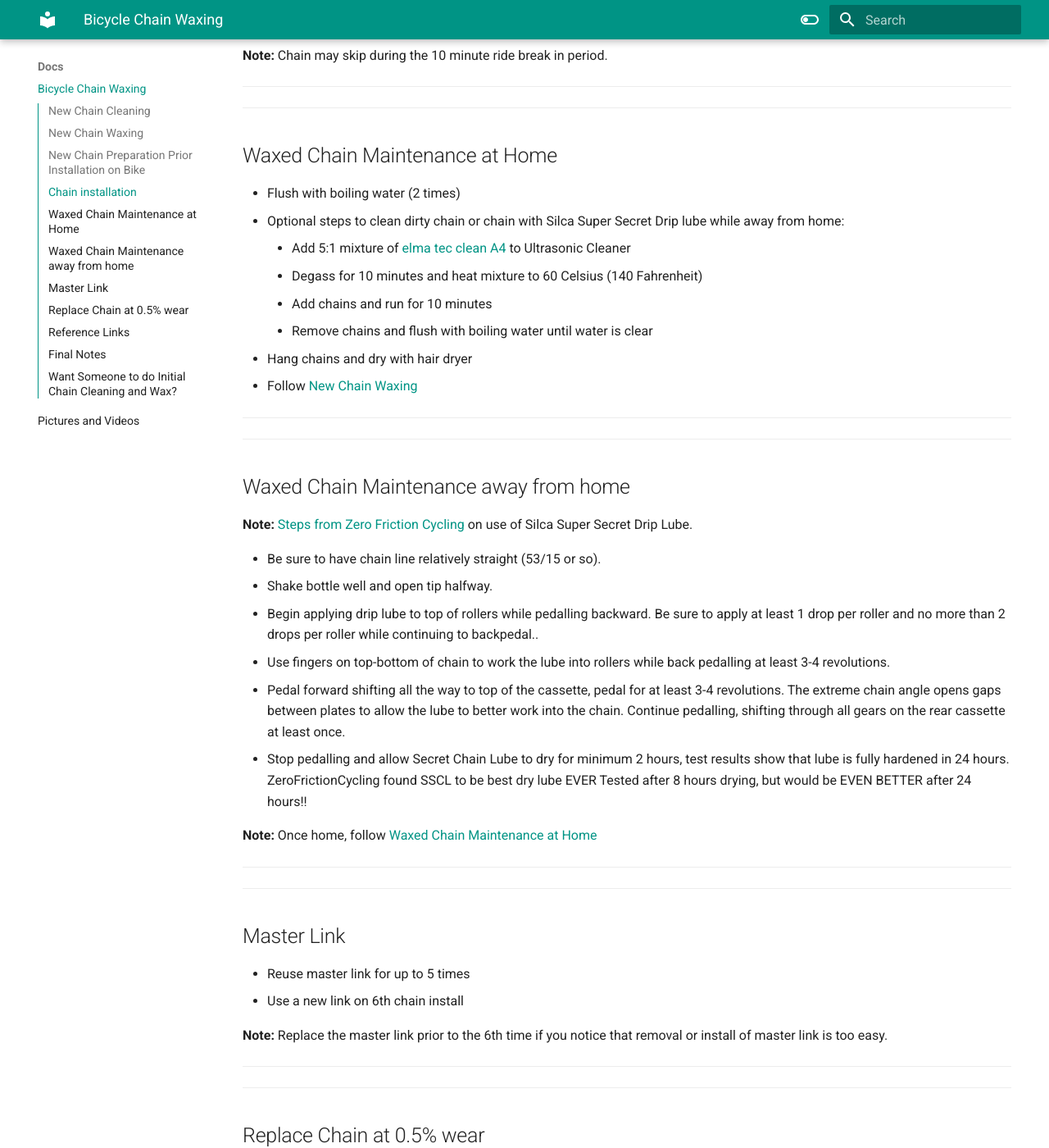
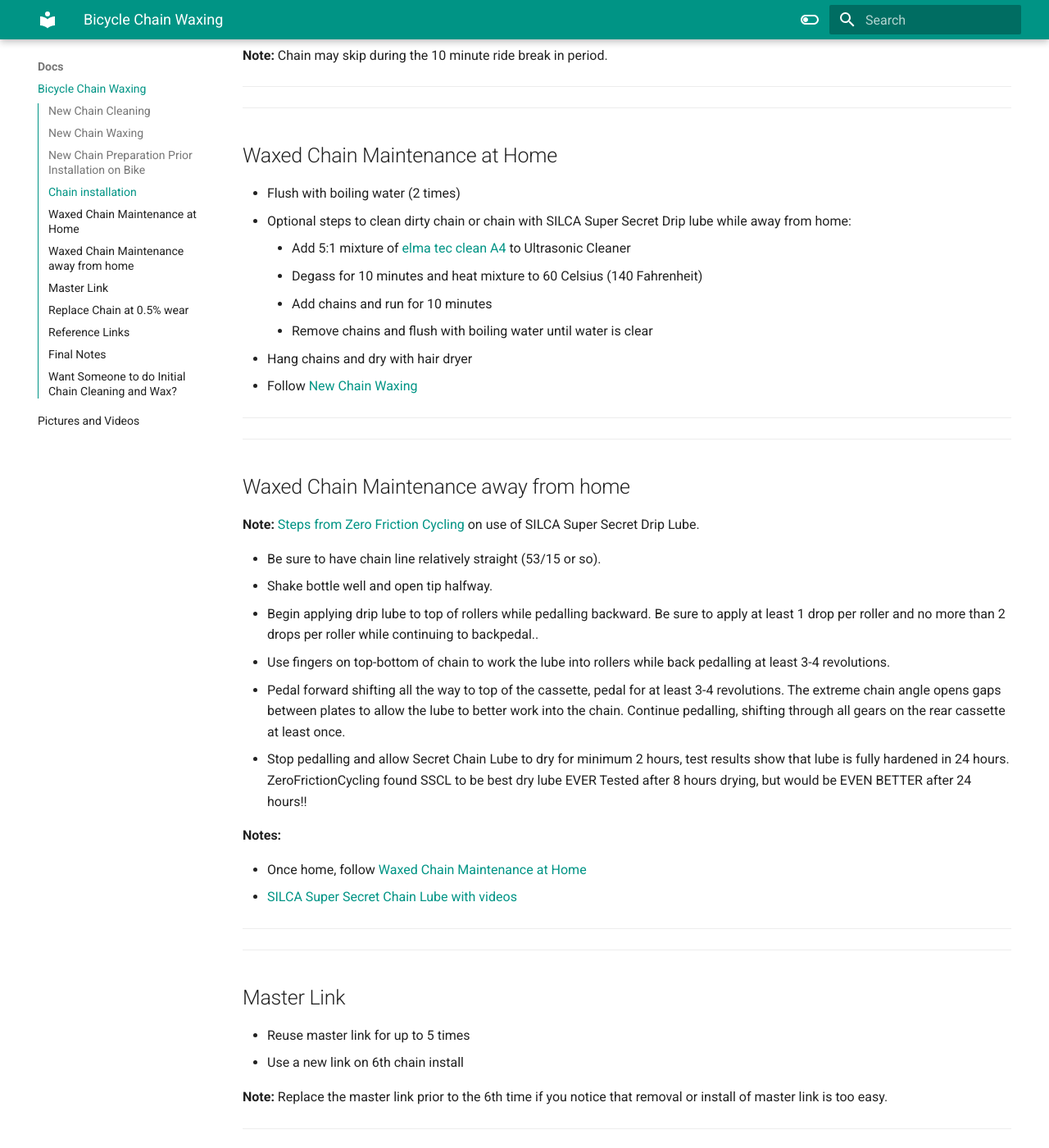
Before and after one commit to rneher-igel/Neher, an MkDocs documentation site: the page built from docs/Docs/Bicycle-Chain-Waxing.md, in a window 1280 px wide and 1400 px high, scrolled down 3548 px. Shown: the whole window at 82% size. Built offline with MkDocs 1.6.1 and Material for MkDocs 9.7.7, drawn with Linux system fonts in a browser that asks for light colours; some of the changed text lies outside the part shown.

Commit message:
SILCA links

```diff
--- a/docs/Docs/Bicycle-Chain-Waxing.md
+++ b/docs/Docs/Bicycle-Chain-Waxing.md
@@ -80,7 +80,7 @@
 ## Waxed Chain Maintenance at Home
 
 - Flush with boiling water (2 times)
-- Optional steps to clean dirty chain or chain with Silca Super Secret Drip lube while away from home:
+- Optional steps to clean dirty chain or chain with SILCA Super Secret Drip lube while away from home:
      - Add 5:1 mixture of [elma tec clean A4](https://www.elma-ultrasonic.com/fileadmin/downloads/CleaningAgents/ProductInformation/EN/PI_elma%20tec%20clean%20A4_EN.pdf) to Ultrasonic Cleaner
      - Degass for 10 minutes and heat mixture to 60 Celsius (140 Fahrenheit)
      - Add chains and run for 10 minutes
@@ -94,7 +94,7 @@
 
 ## Waxed Chain Maintenance away from home
 
-**Note:** [Steps from Zero Friction Cycling](https://zerofrictioncycling.com.au/wp-content/uploads/2020/10/Lubricant-detail-review-Silca-super-secret-drip-v1.1.pdf) on use of Silca Super Secret Drip Lube.
+**Note:** [Steps from Zero Friction Cycling](https://zerofrictioncycling.com.au/wp-content/uploads/2020/10/Lubricant-detail-review-Silca-super-secret-drip-v1.1.pdf) on use of SILCA Super Secret Drip Lube.
 
 - Be sure to have chain line relatively straight (53/15 or so).
 - Shake bottle well and open tip halfway.
@@ -103,7 +103,12 @@
 - Pedal forward shifting all the way to top of the cassette, pedal for at least 3-4 revolutions. The extreme chain angle opens gaps between plates to allow the lube to better work into the chain. Continue pedalling, shifting through all gears on the rear cassette at least once.
 - Stop pedalling and allow Secret Chain Lube to dry for minimum 2 hours, test results show that lube is fully hardened in 24 hours. ZeroFrictionCycling found SSCL to be best dry lube EVER Tested after 8 hours drying, but would be EVEN BETTER after 24 hours!!
 
-**Note:** Once home, follow [Waxed Chain Maintenance at Home](Bicycle-Chain-Waxing.md#waxed-chain-maintenance-at-home)
+**Notes:**
+
+- Once home, follow [Waxed Chain Maintenance at Home](Bicycle-Chain-Waxing.md#waxed-chain-maintenance-at-home)
+- [SILCA Super Secret Chain Lube with videos](https://silca.cc/collections/chain-lube-wax/products/silca-super-secret-chain-lube)
+
+
 
 -----
 
@@ -143,7 +148,7 @@
 ## Want Someone to do Initial Chain Cleaning and Wax?
 
 - [MSPEEDWAX Chains](https://moltenspeedwax.com/collections/ybn-chains)
-- [Silca Pre-Waxed Race Chain](https://www.biketiresdirect.com/product/silca-pre-waxed-race-chain)
+- [SILCA Pre-Waxed Race Chain](https://www.biketiresdirect.com/product/silca-pre-waxed-race-chain)
 - [Zero Friction Cycling Bundle Pack](https://zerofrictioncycling.com.au/product-category/bundle/)
 
 - [Contact me for other options](mailto:r26988@gmail.com)
```
